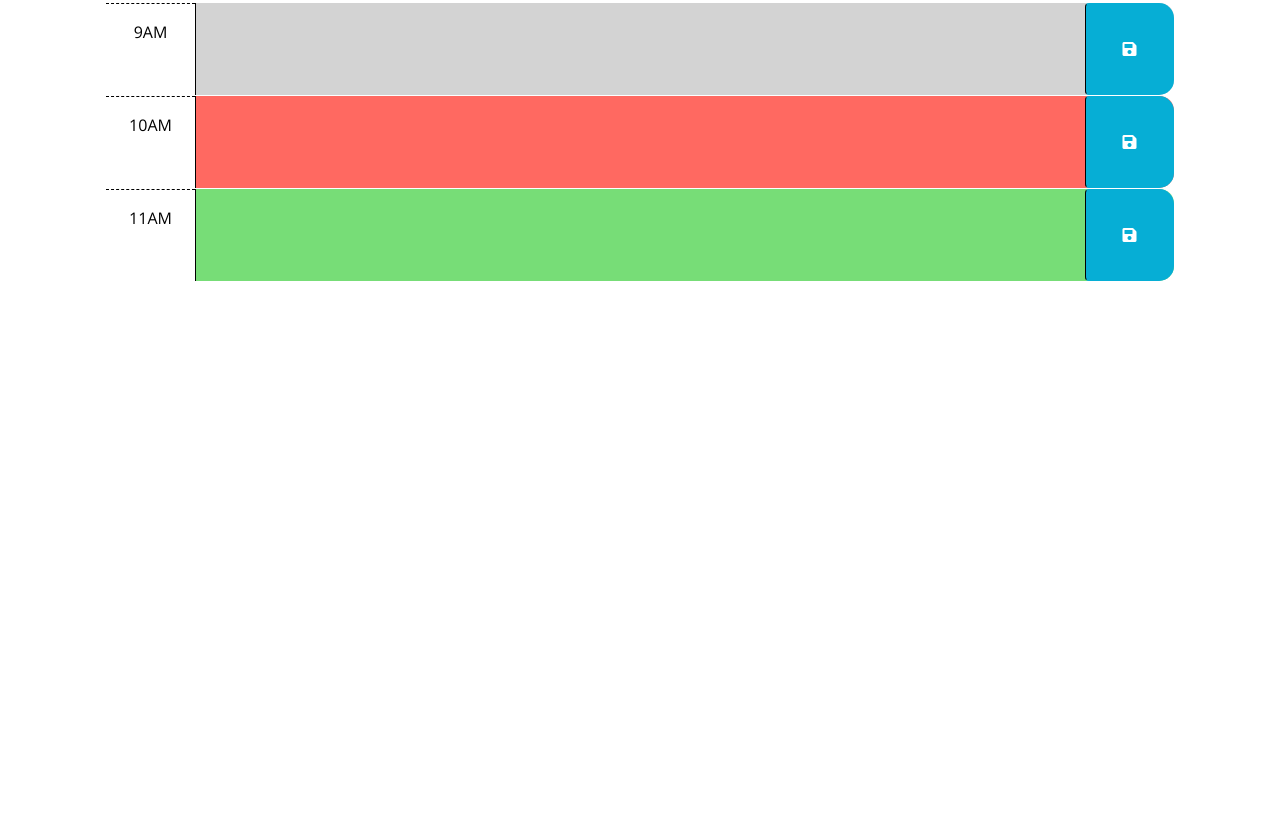
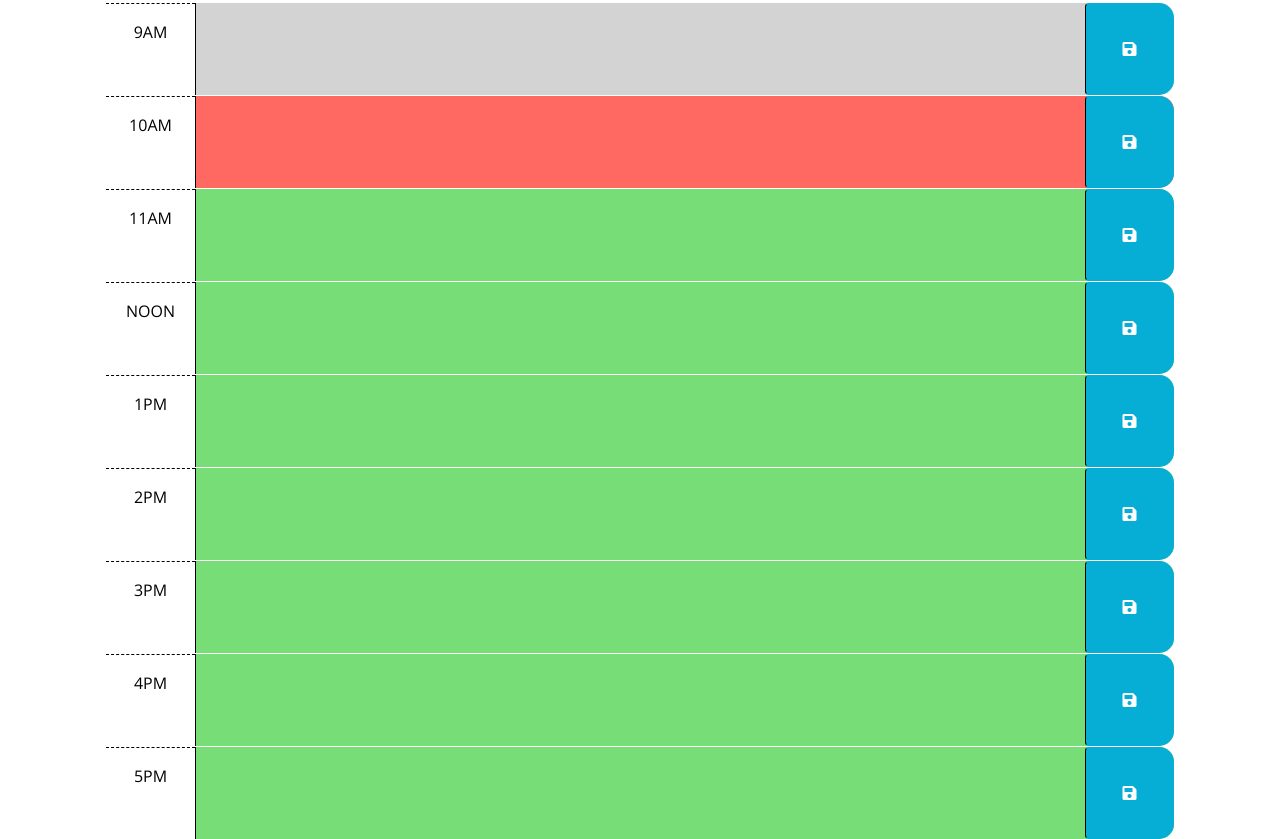
Before and after one commit to vulpesviator/05-work-day-scheduler, a plain HTML site: page index.html in a window 1280 px wide. Shown: the part 300-1139 px from the top of the page. Before the commit the page ends 800 px from the top, so only its background shows below. Drawn offline with nearby package versions, Linux system fonts and the light colour scheme.

Commit message:
Added time divs and attempt timecheck loop

```diff
--- a/assets/script.js
+++ b/assets/script.js
@@ -14,6 +14,19 @@ $(function () {
   // attribute of each time-block be used to conditionally add or remove the
   // past, present, and future classes? How can Day.js be used to get the
   // current hour in 24-hour time?
+
+  function timeCheck() {
+    var hour = dayjs().hour();
+    var timeBlock = $('.time-block')
+
+    timeBlock.each(function() {
+      var timeblockHour = $("id").attr(this);
+
+    })
+
+  }
+
+
   //
   // TODO: Add code to get any user input that was saved in localStorage and set
   // the values of the corresponding textarea elements. HINT: How can the id
--- a/index.html
+++ b/index.html
@@ -66,6 +66,54 @@
         </button>
       </div>
 
+      <div id="hour-12" class="row time-block future">
+        <div class="col-2 col-md-1 hour text-center py-3">NOON</div>
+        <textarea class="col-8 col-md-10 description" rows="3"> </textarea>
+        <button class="btn saveBtn col-2 col-md-1" aria-label="save">
+          <i class="fas fa-save" aria-hidden="true"></i>
+        </button>
+      </div>
+
+      <div id="hour-13" class="row time-block future">
+        <div class="col-2 col-md-1 hour text-center py-3">1PM</div>
+        <textarea class="col-8 col-md-10 description" rows="3"> </textarea>
+        <button class="btn saveBtn col-2 col-md-1" aria-label="save">
+          <i class="fas fa-save" aria-hidden="true"></i>
+        </button>
+      </div>
+
+      <div id="hour-14" class="row time-block future">
+        <div class="col-2 col-md-1 hour text-center py-3">2PM</div>
+        <textarea class="col-8 col-md-10 description" rows="3"> </textarea>
+        <button class="btn saveBtn col-2 col-md-1" aria-label="save">
+          <i class="fas fa-save" aria-hidden="true"></i>
+        </button>
+      </div>
+
+      <div id="hour-15" class="row time-block future">
+        <div class="col-2 col-md-1 hour text-center py-3">3PM</div>
+        <textarea class="col-8 col-md-10 description" rows="3"> </textarea>
+        <button class="btn saveBtn col-2 col-md-1" aria-label="save">
+          <i class="fas fa-save" aria-hidden="true"></i>
+        </button>
+      </div>
+
+      <div id="hour-16" class="row time-block future">
+        <div class="col-2 col-md-1 hour text-center py-3">4PM</div>
+        <textarea class="col-8 col-md-10 description" rows="3"> </textarea>
+        <button class="btn saveBtn col-2 col-md-1" aria-label="save">
+          <i class="fas fa-save" aria-hidden="true"></i>
+        </button>
+      </div>
+
+      <div id="hour-17" class="row time-block future">
+        <div class="col-2 col-md-1 hour text-center py-3">5PM</div>
+        <textarea class="col-8 col-md-10 description" rows="3"> </textarea>
+        <button class="btn saveBtn col-2 col-md-1" aria-label="save">
+          <i class="fas fa-save" aria-hidden="true"></i>
+        </button>
+      </div>
+
     <script src="https://code.jquery.com/jquery-3.4.1.min.js"></script>
     <script
       src="https://cdn.jsdelivr.net/npm/dayjs@1.11.3/dayjs.min.js"
```
